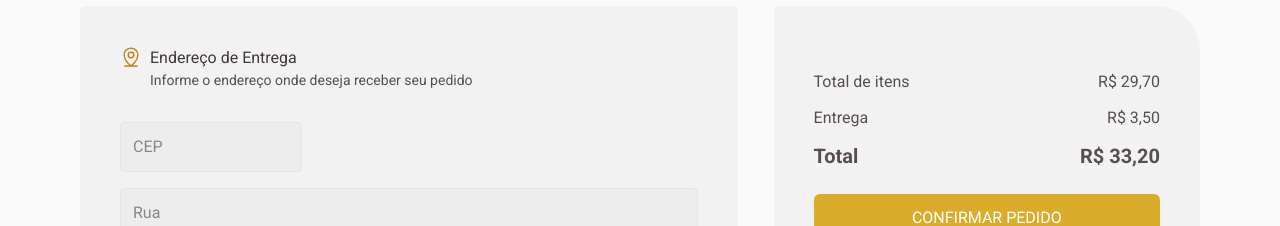
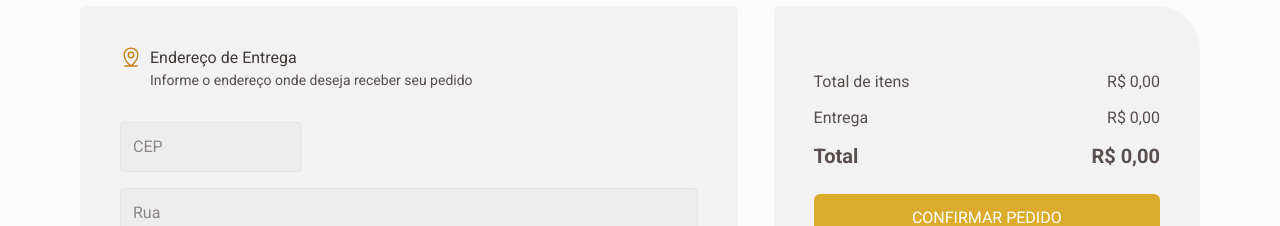
Before and after one commit to angelo-filho/coffe-delivery, a React (Vite) app: page /cart in a window 1280 px wide. Shown: the part 181-407 px from the top of the page. Built offline with nearby package versions, Linux system fonts and the light colour scheme.

Commit message:
feat: add real price in cart page

```diff
--- a/src/components/CoffeeCard.tsx
+++ b/src/components/CoffeeCard.tsx
@@ -1,6 +1,7 @@
 import { ShoppingCart } from "phosphor-react";
 import { useState } from "react";
 import { useCart } from "../hooks/useCart";
+import { currencyFormat } from "../utils/currencyFormat";
 import { ItemCount } from "./ItemCount";
 
 interface Coffee {
@@ -8,6 +9,7 @@ interface Coffee {
   description: string;
   tags: string[];
   imgURL: string;
+  price: number;
 }
 
 interface CoffeeCardProps {
@@ -28,6 +30,8 @@ export function CoffeeCard({ coffee }: CoffeeCardProps) {
 
     setQuantity(newQuantity);
   }
+
+  const price = currencyFormat(coffee.price).replace("R$", "");
 
   return (
     <div className="w-[256px] px-6 pb-5 flex flex-col items-center bg-base-100 rounded-tl-md rounded-br-md rounded-tr-[64px] rounded-bl-[64px]">
@@ -58,7 +62,8 @@ export function CoffeeCard({ coffee }: CoffeeCardProps) {
 
       <div className="w-full mt-8 flex items-center justify-between">
         <strong className="font-cursive font-extrabold text-2xl text-base-700">
-          <span className="font-sans font-normal text-sm">R$</span> 9,90
+          <span className="font-sans font-normal text-sm">R$</span>
+          <span>{price}</span>
         </strong>
 
         <div className="flex items-center gap-2 h-[2.375rem]">
--- a/src/pages/Cart/components/CartInfos.tsx
+++ b/src/pages/Cart/components/CartInfos.tsx
@@ -2,13 +2,22 @@ import { Trash } from "phosphor-react";
 import { Link } from "react-router-dom";
 import { ItemCount } from "../../../components/ItemCount";
 import { useCart } from "../../../hooks/useCart";
+import { currencyFormat } from "../../../utils/currencyFormat";
 import { coffeesList } from "../../Home/data/coffeesList";
 
 export function CartInfos() {
   const { cartItems, handleAddItemToCart, handleRemoveItemFromCart } =
     useCart();
 
-  console.log(cartItems?.length);
+  const itemsTotalPrice = cartItems.reduce((prev, item) => {
+    const coffee = coffeesList.find((coffee) => coffee.name === item.itemName);
+
+    return prev + coffee.price * item.quantity;
+  }, 0);
+
+  const deliveryPrice = itemsTotalPrice ? 3.5 : 0;
+
+  const totalToPay = itemsTotalPrice + deliveryPrice;
 
   return (
     <section className="mt-10 xl:mt-0 xl:col-span-2">
@@ -22,6 +31,8 @@ export function CartInfos() {
             const coffee = coffeesList.find(
               (coffee) => coffee.name === item.itemName
             );
+
+            const totalPrice = coffee.price! * item.quantity;
 
             return (
               <li
@@ -61,7 +72,9 @@ export function CartInfos() {
                   </div>
                 </div>
 
-                <strong className="text-base-700">R$ 9,90</strong>
+                <strong className="text-base-700">
+                  {currencyFormat(totalPrice)}
+                </strong>
               </li>
             );
           })}
@@ -70,17 +83,17 @@ export function CartInfos() {
         <div className="mt-6 flex flex-col gap-3">
           <div className="flex items-center justify-between text-base-600">
             <span>Total de itens</span>
-            <span>R$ 29,70</span>
+            <span>{currencyFormat(itemsTotalPrice)}</span>
           </div>
 
           <div className="flex items-center justify-between text-base-600">
             <span>Entrega</span>
-            <span>R$ 3,50</span>
+            <span>{currencyFormat(deliveryPrice)}</span>
           </div>
 
           <div className="flex items-center justify-between text-xl font-bold text-base-600">
             <strong>Total</strong>
-            <strong>R$ 33,20</strong>
+            <strong>{currencyFormat(totalToPay)}</strong>
           </div>
         </div>
 
--- a/src/pages/Home/data/coffeesList.ts
+++ b/src/pages/Home/data/coffeesList.ts
@@ -8,30 +8,35 @@ export const coffeesList = [
     description: "O tradicional café feito com água quente e grãos moídos",
     tags: ["Tradicional"],
     imgURL: imageURL("Expresso"),
+    price: 4.9,
   },
   {
     name: "Expresso Americano",
     description: "Expresso diluído, menos intenso que o tradicional",
     tags: ["Tradicional"],
     imgURL: imageURL("Americano"),
+    price: 7.9,
   },
   {
     name: "Expresso Cremoso",
     description: "Café expresso tradicional com espuma cremosa",
     tags: ["Tradicional"],
     imgURL: imageURL("ExpressoCremoso"),
+    price: 9.9,
   },
   {
     name: "Expresso Gelado",
     description: "Bebida preparada com café expresso e cubos de gelo",
     tags: ["Tradicional"],
     imgURL: imageURL("CaféGelado"),
+    price: 9.9,
   },
   {
     name: "Café com Leite",
     description: "Meio a meio de expresso tradicional com leite vaporizado",
     tags: ["Tradicional", "Com leite"],
     imgURL: imageURL("CafécomLeite"),
+    price: 7.9,
   },
   {
     name: "Latte",
@@ -39,6 +44,7 @@ export const coffeesList = [
       "Uma dose de café expresso com o dobro de leite e espuma cremosa",
     tags: ["Tradicional", "Com leite"],
     imgURL: imageURL("Latte"),
+    price: 19.9,
   },
   {
     name: "Capuccino",
@@ -46,6 +52,7 @@ export const coffeesList = [
       "Bebida com canela feita de doses iguais de café, leite e espuma",
     tags: ["Tradicional", "Com leite"],
     imgURL: imageURL("Capuccino"),
+    price: 15.9,
   },
   {
     name: "Macchiato",
@@ -53,18 +60,21 @@ export const coffeesList = [
       "Café expresso misturado com um pouco de leite quente e espuma",
     tags: ["Tradicional", "Com leite"],
     imgURL: imageURL("Mochaccino"),
+    price: 19.9,
   },
   {
     name: "Mocaccino",
     description: "Café expresso com calda de chocolate, pouco leite e espuma",
     tags: ["Tradicional", "Com leite"],
     imgURL: imageURL("Mochaccino"),
+    price: 24.9,
   },
   {
     name: "Chocolate Quente",
     description: "Bebida feita com chocolate dissolvido no leite quente e café",
     tags: ["Especial", "Com leite"],
     imgURL: imageURL("ChocolateQuente"),
+    price: 12.9,
   },
   {
     name: "Cubano",
@@ -72,23 +82,27 @@ export const coffeesList = [
       "Drink gelado de café expresso com rum, creme de leite e hortelã",
     tags: ["Especial", "Alcoólico", "Gelado"],
     imgURL: imageURL("Cubano"),
+    price: 14.9,
   },
   {
     name: "Havaiano",
     description: "Bebida adocicada preparada com café e leite de coco",
     tags: ["Especial"],
     imgURL: imageURL("Havaiano"),
+    price: 19.9,
   },
   {
     name: "Árabe",
     description: "Bebida preparada com grãos de café árabe e especiarias",
     tags: ["Especial"],
     imgURL: imageURL("Árabe"),
+    price: 19.9,
   },
   {
     name: "Irlandês",
     description: "Bebida a base de café, uísque irlandês, açúcar e chantilly",
     tags: ["Especial", "Alcoólico"],
     imgURL: imageURL("Irlandês"),
+    price: 19.9,
   },
 ];
--- /dev/null
+++ b/src/utils/currencyFormat.ts
@@ -0,0 +1,6 @@
+export function currencyFormat(value: number) {
+  return new Intl.NumberFormat("pt-br", {
+    style: "currency",
+    currency: "BRL",
+  }).format(value);
+}
--- a/tsconfig.json
+++ b/tsconfig.json
@@ -7,7 +7,7 @@
     "skipLibCheck": true,
     "esModuleInterop": false,
     "allowSyntheticDefaultImports": true,
-    "strict": true,
+    "strict": false,
     "forceConsistentCasingInFileNames": true,
     "module": "ESNext",
     "moduleResolution": "Node",
```
